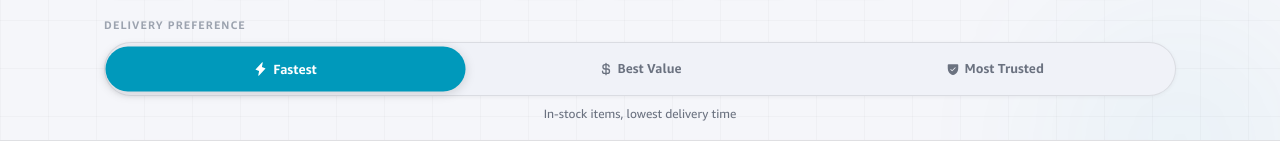
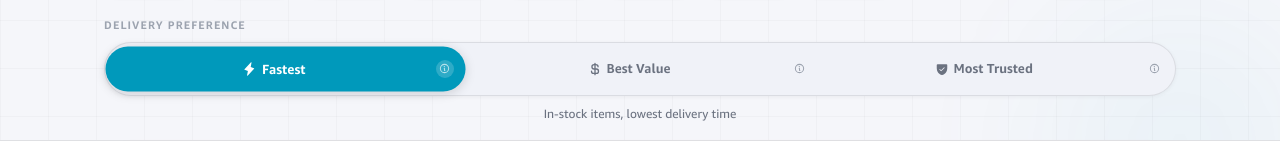
Before and after one commit to team-ridh/intent-cart, a Next.js app: page / in a window 1280 px wide. Shown: the part 556-697 px from the top of the page. Built offline with nearby package versions, Linux system fonts and the light colour scheme.

Commit message:
feat(UrgencyBar): add per-button info tooltips with portal rendering to prevent clipping

```diff
--- a/components/UrgencyBar.tsx
+++ b/components/UrgencyBar.tsx
@@ -1,8 +1,73 @@
 "use client";
 
-import type { ReactNode } from "react";
+import { useState, useRef, useCallback } from "react";
+import { createPortal } from "react-dom";
 import type { UrgencyMode } from "@/lib/types";
-import { LightningIcon, CurrencyDollarIcon, ShieldCheckIcon } from "@phosphor-icons/react";
+import { Lightning, CurrencyDollar, ShieldCheck, Info } from "@phosphor-icons/react";
+
+// ─── Mode definitions ──────────────────────────────────────────────
+const MODES: {
+  value: UrgencyMode;
+  label: string;
+  icon: React.ReactNode;
+  description: string;
+  tooltip: { title: string; bullets: string[] };
+}[] = [
+  {
+    value: "fastest",
+    label: "Fastest",
+    icon: <Lightning size={14} weight="fill" />,
+    description: "In-stock items, lowest delivery time",
+    tooltip: {
+      title: "Fastest Delivery",
+      bullets: [
+        "Prioritises items available right now",
+        "Sorts by shortest ETA first",
+        "Avoids out-of-stock substitutes",
+      ],
+    },
+  },
+  {
+    value: "value",
+    label: "Best Value",
+    icon: <CurrencyDollar size={14} weight="bold" />,
+    description: "Lowest total cost, smart substitutes",
+    tooltip: {
+      title: "Best Value",
+      bullets: [
+        "Minimises your total basket price",
+        "Picks cheaper substitutes when available",
+        "Ranks items by cost-per-use",
+      ],
+    },
+  },
+  {
+    value: "trusted",
+    label: "Most Trusted",
+    icon: <ShieldCheck size={14} weight="fill" />,
+    description: "Top-rated brands, purchase confidence",
+    tooltip: {
+      title: "Most Trusted",
+      bullets: [
+        "Favours highest-rated brands",
+        "Picks items with the most reviews",
+        "Avoids unverified generic alternatives",
+      ],
+    },
+  },
+];
+
+const ACTIVE_BG: Record<UrgencyMode, string> = {
+  fastest: "var(--accent-teal)",
+  value:   "var(--accent-green)",
+  trusted: "var(--accent-purple)",
+};
+
+const TOOLTIP_COLOR: Record<UrgencyMode, string> = {
+  fastest: "var(--accent-teal)",
+  value:   "var(--accent-green)",
+  trusted: "#7C3AED",
+};
 
 interface UrgencyBarProps {
   value: UrgencyMode;
@@ -11,37 +76,13 @@ interface UrgencyBarProps {
   showDescription?: boolean;
 }
 
-const MODES: {
-  value: UrgencyMode;
-  label: string;
-  icon: ReactNode;
-  description: string;
-}[] = [
-  {
-    value: "fastest",
-    label: "Fastest",
-    icon: <LightningIcon size={14} weight="fill" />,
-    description: "In-stock items, lowest delivery time",
-  },
-  {
-    value: "value",
-    label: "Best Value",
-    icon: <CurrencyDollarIcon size={14} weight="bold" />,
-    description: "Lowest total cost, smart substitutes",
-  },
-  {
-    value: "trusted",
-    label: "Most Trusted",
-    icon: <ShieldCheckIcon size={14} weight="fill" />,
-    description: "Top-rated brands, purchase confidence",
-  },
-];
-
-const ACTIVE_BG: Record<UrgencyMode, string> = {
-  fastest: "var(--accent-teal)",
-  value: "var(--accent-green)",
-  trusted: "var(--accent-purple)",
-};
+// ─── Tooltip state ─────────────────────────────────────────────────
+interface TooltipPos {
+  mode: UrgencyMode;
+  top: number;
+  right: number;
+  width: number;
+}
 
 export function UrgencyBar({
   value,
@@ -49,8 +90,81 @@ export function UrgencyBar({
   idPrefix = "urgency",
   showDescription = false,
 }: UrgencyBarProps) {
+  const [tooltipPos, setTooltipPos] = useState<TooltipPos | null>(null);
+  const hideTimer = useRef<ReturnType<typeof setTimeout> | null>(null);
+
+  const openTooltip = useCallback((mode: UrgencyMode, el: HTMLElement) => {
+    if (hideTimer.current) clearTimeout(hideTimer.current);
+    // Find the parent button wrapper to measure its right edge
+    const buttonWrapper = el.closest("[data-urgency-btn]") as HTMLElement | null;
+    const rect = (buttonWrapper ?? el).getBoundingClientRect();
+    setTooltipPos({
+      mode,
+      top: rect.bottom + 8,
+      right: window.innerWidth - rect.right,  // align right edge with button right
+      width: Math.max(rect.width, 180),        // at least 180px wide
+    });
+  }, []);
+
+  const closeTooltip = useCallback((mode: UrgencyMode) => {
+    hideTimer.current = setTimeout(() => {
+      setTooltipPos((cur) => (cur?.mode === mode ? null : cur));
+    }, 120);
+  }, []);
+
+  const activeMode = MODES.find((m) => m.value === value)!;
+
+  // ── Portal tooltip ───────────────────────────────────────────────
+  const activeTooltip = tooltipPos && MODES.find((m) => m.value === tooltipPos.mode);
+  const tooltipPortal =
+    activeTooltip && typeof document !== "undefined"
+      ? createPortal(
+          <div
+            style={{
+              position: "fixed",
+              top: tooltipPos!.top,
+              right: tooltipPos!.right,
+              width: tooltipPos!.width,
+              zIndex: 9999,
+              background: "var(--bg-surface)",
+              border: "1px solid var(--border)",
+              borderRadius: 14,
+              padding: "12px 14px",
+              boxShadow: "0 4px 24px rgba(0,0,0,0.12)",
+              pointerEvents: "none",
+              animation: "float-in 0.15s ease forwards",
+            }}
+          >
+            {/* Title */}
+            <div style={{
+              fontWeight: 700,
+              fontSize: 12,
+              color: TOOLTIP_COLOR[activeTooltip.value],
+              marginBottom: 7,
+              display: "flex",
+              alignItems: "center",
+              gap: 5,
+              fontFamily: "var(--font-display)",
+            }}>
+              {activeTooltip.icon}
+              {activeTooltip.tooltip.title}
+            </div>
+            {/* Bullets */}
+            <ul style={{ margin: 0, paddingLeft: 14, listStyle: "disc" }}>
+              {activeTooltip.tooltip.bullets.map((b) => (
+                <li key={b} style={{ fontSize: 11.5, color: "var(--text-secondary)", lineHeight: 1.65 }}>
+                  {b}
+                </li>
+              ))}
+            </ul>
+          </div>,
+          document.body
+        )
+      : null;
+
   return (
     <div style={{ width: "100%" }}>
+      {/* ── Tab bar ────────────────────────────────────────────── */}
       <div
         style={{
           display: "flex",
@@ -64,15 +178,20 @@ export function UrgencyBar({
       >
         {MODES.map((m) => {
           const isActive = value === m.value;
+
           return (
+            // data-urgency-btn lets getBoundingClientRect target the full button wrapper
+            <div key={m.value} style={{ flex: 1, position: "relative" }} data-urgency-btn>
+
+              {/* Main button */}
               <button
-              key={m.value}
                 id={`${idPrefix}-${m.value}`}
                 onClick={() => onChange(m.value)}
                 style={{
-                flex: 1,
+                  width: "100%",
                   minHeight: 44,
-                padding: "8px 10px",
+                  padding: "8px 6px",
+                  paddingRight: 28,
                   borderRadius: "var(--radius-pill)",
                   fontSize: 13,
                   fontWeight: 600,
@@ -89,15 +208,59 @@ export function UrgencyBar({
                   gap: 5,
                   boxShadow: isActive ? "0 2px 10px rgba(0,0,0,0.15)" : "none",
                   transform: isActive ? "scale(1.02)" : "scale(1)",
+                  position: "relative",
                 }}
               >
                 {m.icon}
                 <span style={{ whiteSpace: "nowrap" }}>{m.label}</span>
               </button>
+
+              {/* ⓘ info icon */}
+              <div
+                id={`${idPrefix}-info-${m.value}`}
+                role="button"
+                tabIndex={0}
+                aria-label={`About ${m.label}`}
+                onFocus={(e) => openTooltip(m.value, e.currentTarget as HTMLElement)}
+                onBlur={() => closeTooltip(m.value)}
+                style={{
+                  position: "absolute",
+                  top: "50%",
+                  right: 8,
+                  transform: "translateY(-50%)",
+                  width: 18,
+                  height: 18,
+                  borderRadius: "50%",
+                  display: "flex",
+                  alignItems: "center",
+                  justifyContent: "center",
+                  cursor: "pointer",
+                  zIndex: 10,
+                  color: isActive ? "rgba(255,255,255,0.65)" : "var(--text-faint)",
+                  background: isActive ? "rgba(255,255,255,0.18)" : "transparent",
+                  transition: "all 0.15s ease",
+                }}
+                onMouseEnter={(e) => {
+                  openTooltip(m.value, e.currentTarget as HTMLElement);
+                  (e.currentTarget as HTMLElement).style.color = isActive ? "#fff" : "var(--text-secondary)";
+                  (e.currentTarget as HTMLElement).style.background = isActive ? "rgba(255,255,255,0.3)" : "var(--bg-elevated)";
+                }}
+                onMouseLeave={(e) => {
+                  closeTooltip(m.value);
+                  (e.currentTarget as HTMLElement).style.color = isActive ? "rgba(255,255,255,0.65)" : "var(--text-faint)";
+                  (e.currentTarget as HTMLElement).style.background = isActive ? "rgba(255,255,255,0.18)" : "transparent";
+                }}
+              >
+
+
+                <Info size={11} weight="bold" />
+              </div>
+            </div>
           );
         })}
       </div>
 
+      {/* ── Description line ────────────────────────────────────── */}
       {showDescription && (
         <div
           style={{
@@ -109,9 +272,12 @@ export function UrgencyBar({
             minHeight: 18,
           }}
         >
-          {MODES.find((m) => m.value === value)?.description}
+          {activeMode.description}
         </div>
       )}
+
+      {/* ── Portal tooltip (renders at body level, never clipped) ─ */}
+      {tooltipPortal}
     </div>
   );
 }
```
Lines whose indentation alone changed are shown as unchanged.
